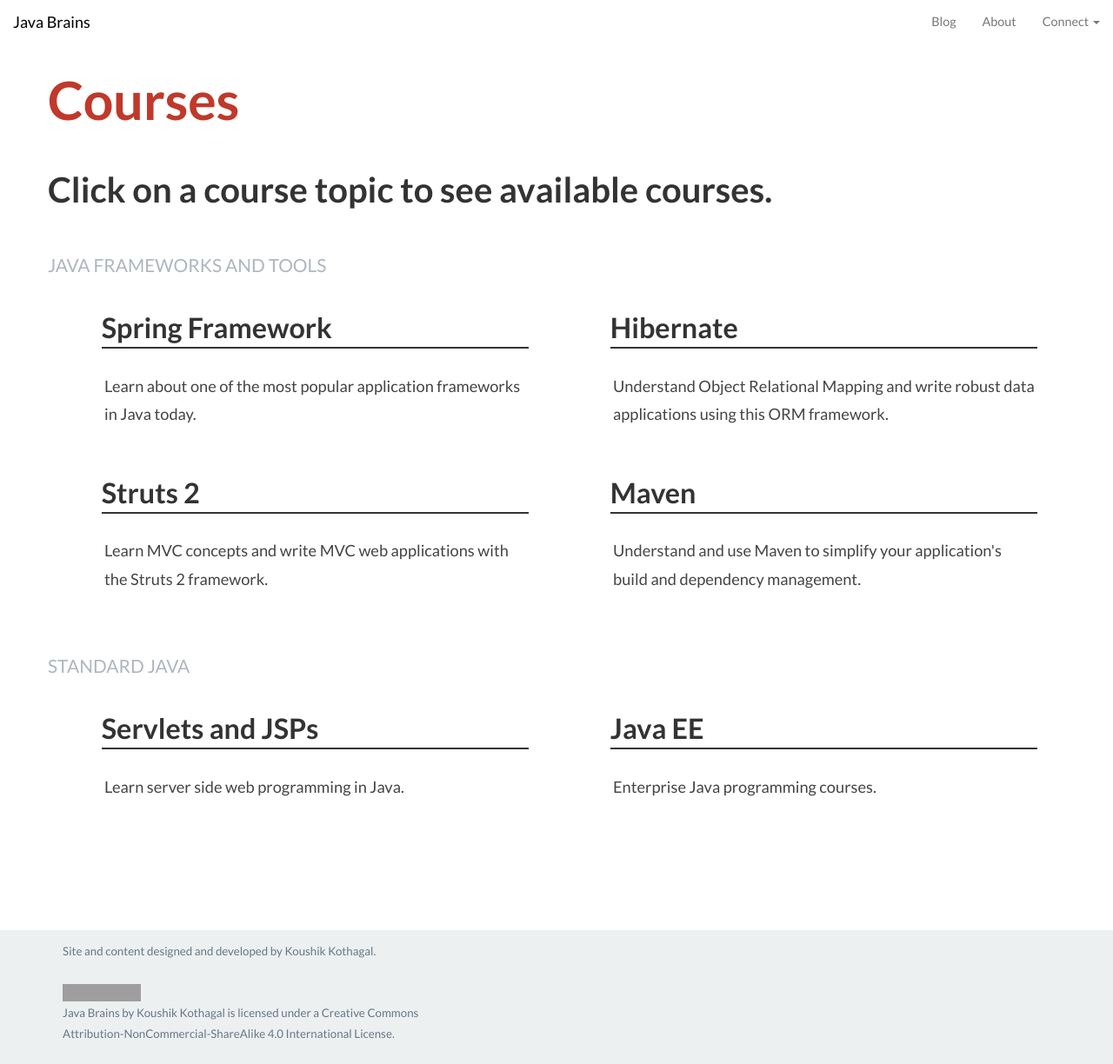
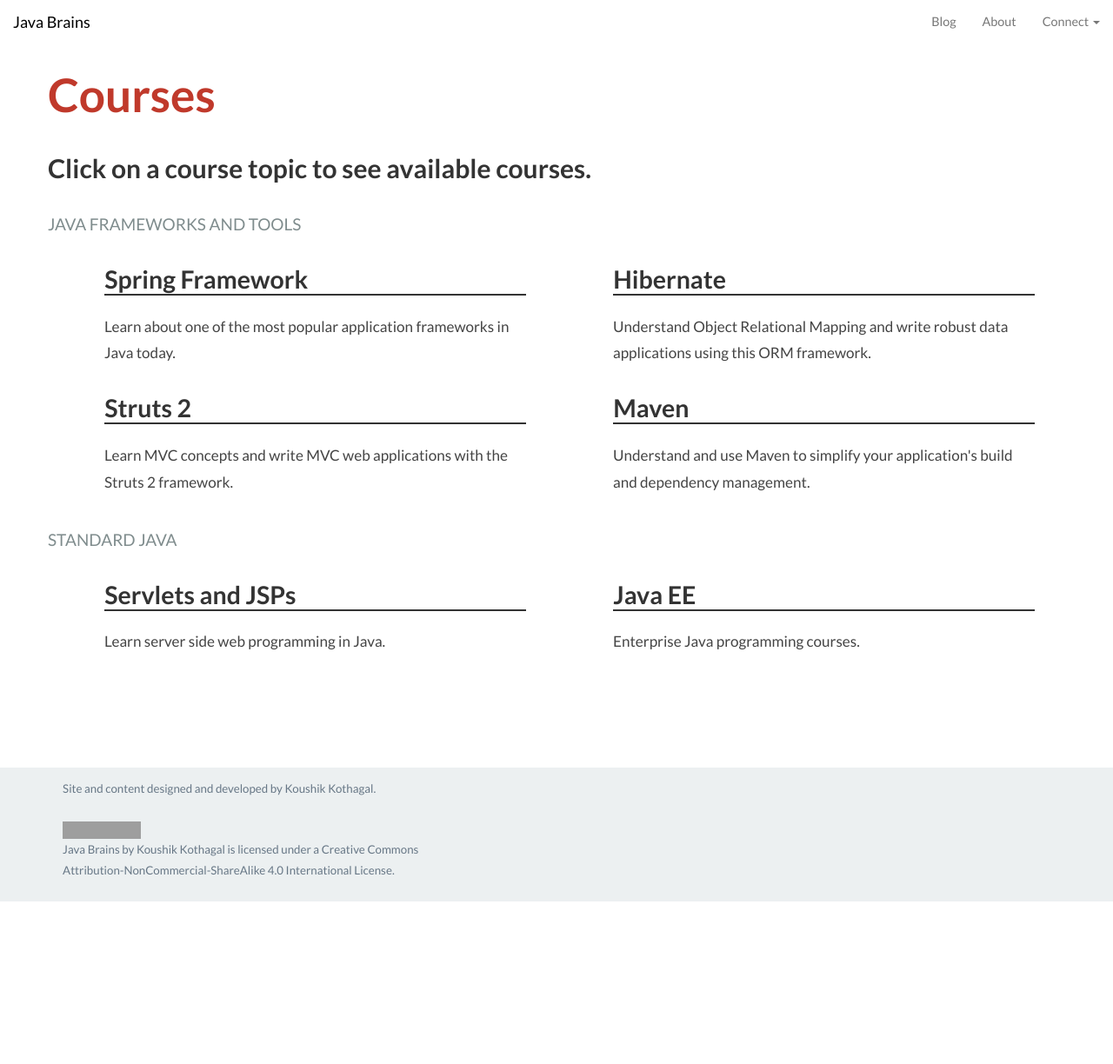
Before and after one commit to koushikkothagal/javabrains-site-old, a Jekyll site: the page built from courses.html, in a window 1280 px wide. Shown: the whole page at 87% size. Built offline with Jekyll 4.4.1, drawn with Linux system fonts in a browser that asks for light colours; nearby versions of some CDN libraries; Markdown is read by kramdown in place of the engine named in the settings; after the commit the page ends 1037 px from its top, so only the background shows below that; grey boxes are pictures that could not be loaded.

Commit message:
Some minor fixes

```diff
--- a/_posts/blog/2014-01-01-new-site.markdown
+++ b/_posts/blog/2014-01-01-new-site.markdown
@@ -15,7 +15,7 @@
 
 ### The move
 
-Java Brains started its existence on <a href="http://www.blogger.com" target="_blank">Blogger</a>, the free blogging platform by Google. I chose Blogger at the time because it was free *and* extremely flexible. I had written a custom Blogger template that had the look and feel close to the way I wanted it.
+Java Brains started its existence on <a href="http://www.blogger.com" target="_blank">Blogger</a>, the free blogging platform by Google. I chose Blogger at the time because it was free *and* flexible. I had written a custom Blogger template that had the look and feel close to the way I wanted it.
 
 A while back, a colleague of mine introduced me to <a href="http://jekyllrb.com/" target="_blank">Jekyll</a>. Jekyll is a static site generator written in Ruby that takes individual post text files and generates a site or a blog from it. It is extremely customizable and I found it to be a good fit for what I wanted. I have now rebuilt this site to use Jekyll and moved it to <a href="http://pages.github.com/" target="_blank">Github pages</a>. I would definitely encourage you to check them both out if you are interested in blogging. I'm using <a href="http://disqus.com/" target="_blank">Disqus</a> for comments, since I'm moving away from Blogger and its commenting system. But since the site is static now, (it's pre-rendered before deployment) the load time should be super-fast. In fact, you should be able to see how slow the YouTube video widget loads compared to the rest of the site!
 
@@ -35,6 +35,6 @@
 
 Over the years, a lot of people have been asking me how they can contribute to this effort.  I used to tell them that the best thing they can do is spread the word. Now, there is one more way! If you are a UI developer, you'll probably take a look at the HTML / CSS code and cringe. Well, feel free to fork the code and enhance it. I would definitely appreciate pull requests on Github. Also, in relation to #1 above, if you'd like to add written material and source code to some of my older videos, you are welcome to. Connect with me <a href="http://www.linkedin.com/in/koushiksrinivas" target="_blank">on LinkedIn</a> if you have any questions on how to contribute.
 
-I intend to write more about my process of publishing. Do let me know in the comments if that would interest you. I have messed around with Jekyll, HTML and CSS enough that I could probably even start even a tutorial series on them. HTML Brains, perhaps?!
+I intend to write more about my process of publishing. Do let me know in the comments if that would interest you. I have messed around with Jekyll, HTML and CSS enough that I could probably even start even a basic tutorial series on them. HTML Brains, perhaps?!
 
 Anyhow, looking back, my work with Java Brains has been worth every minute of time and effort I have put into it. I'll share more about it in the hope that it'll encourage you to work on your own blog and start teaching stuff you already know. Well, you know, *just in case it might help someone!*
--- a/css/global.css
+++ b/css/global.css
@@ -571,7 +571,7 @@
 }
 
 .nav-header {
-	color: #AEB6BF;
+	color: #7f8c8d;
 	font-size: 20px;
 	text-transform: uppercase;
 }
--- a/css/layout.css
+++ b/css/layout.css
@@ -297,27 +297,44 @@
 }
 
 .tech-name {
-    font-size: 3.2em;
+    font-size: 2.8em;
 }
 
 .demo-panel-title {
-    font-size: 40px;
+    font-size: 30px;
     margin-bottom: 0.4em;
 	margin-top: 0.4em;
 }
-
+p.nav-header {
+        font-size: 1em;
+        padding-top:1em;
+        padding-bottom:0;
+    }
 .course-title {
 	font-size: 2.5em;
 }
 .demo-title {
 	font-size: 1.8em;
 }
+    h1.tech-title-head {
+   font-size: 1.5em;
+   line-height: 1.2em;
+   }
+
+p.tech-desc {
+   margin: 15px 50px 5px 50px;
+    font-size:0.9em;
+}
 
 .nav-list a {
     font-size: 1em;
 }
+.demo-content {
+    margin-top: 8px;
+    }
 .demo-content p {
         font-size: 17px;
+        margin-left: 0;
     }
 
 .outer-container {
@@ -347,7 +364,7 @@
 h1.javabrains {
     font-size: 106px;
     line-height: 100px;
-    margin-bottom: 1.5em;
+    margin-bottom: 0.2em;
     padding: 0 0 20px;
     text-align: left;
 }
```
Also changed, not shown: 3 other files.
